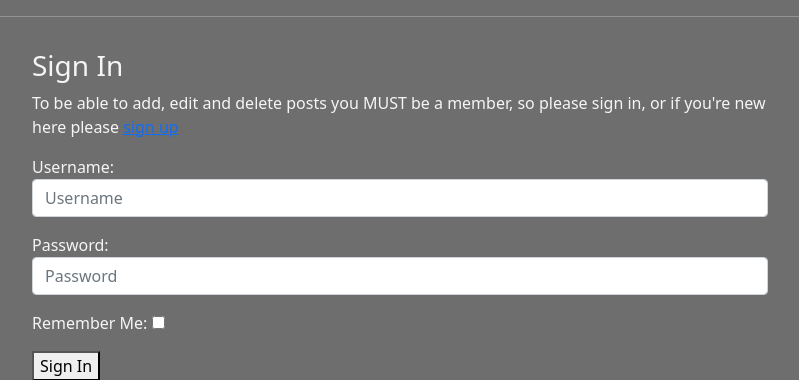
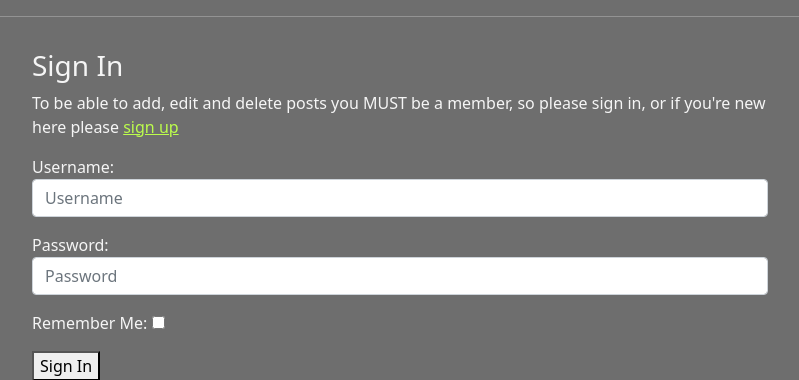
Before and after one commit to Code-Institute-Submissions/MichaelLetson-Django-Portfolio-Project_NovResub, a Django app: page /accounts/login/ in a window 1280 px wide. Shown: the part 68-448 px from the top of the page, without its empty margins (240-1039 px from the left). Run offline with Django 3.2, Linux system fonts and the light colour scheme; some libraries are stand-ins or nearby versions.

Commit message:
add inline styling to signup in login.html

```diff
--- a/templates/account/login.html
+++ b/templates/account/login.html
@@ -14,7 +14,7 @@
 
       <p>{% blocktrans %}To be able to add, edit and delete posts you MUST be a member,
       so please sign in, or if you're new here please
-      <a href="{{ signup_url }}">sign up</a>{% endblocktrans %}</p>
+      <a href="{{ signup_url }}" style="color:#BCFD4C;">sign up</a>{% endblocktrans %}</p>
 
       <form class="login" method="POST" action="/accounts/login/">
         <input type="hidden" name="csrfmiddlewaretoken" value="zRLcciVVXMgTSYzmtdOkdux8jmJ7l1JVx6rGMoI5gnz13toIUGPToK0BzDmDvYQU">
--- a/templates/index.html
+++ b/templates/index.html
@@ -24,7 +24,11 @@
                                     <p class="card-text">{{ post.price }} | {{ post.location }}</p>
                                 </a>
                                 {% else %}
-                                <h2 class="card-name">{{ post.name }}</h2>
+                                <a href="{% url 'post_detail' post.slug %}" class="post-link">
+                                    <h2 class="card-name">{{ post.name }}</h2>
+                                    <p class="card-text">{{ post.price }} | {{ post.location }}</p>
+                                </a>
+                                <br>
                                 <p class="card-text"> <em>You must be a member to edit/delete, please register/sign in</em></p>
                                 {% endif %}
                         </div>
```
